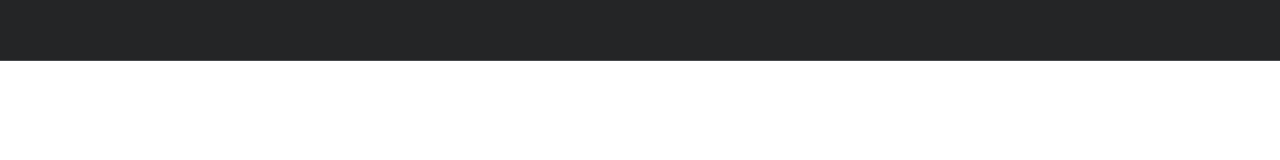
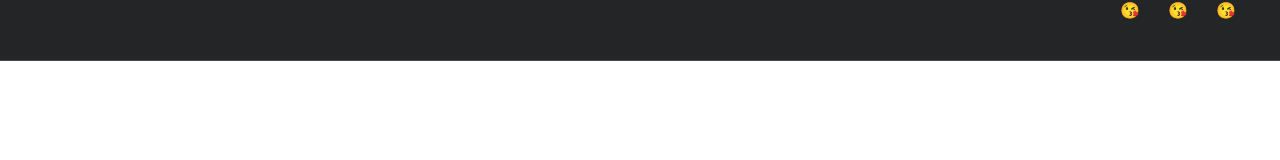
Before and after one commit to adamrayw/react-multi-level-dropdown, a React (Create React App) app: page / in a window 1280 px wide. Shown: the top 160 px of the page. Built offline with nearby package versions, Linux system fonts and the light colour scheme.

Commit message:
Add some NavItem and create NavItem component with props

```diff
--- a/src/App.js
+++ b/src/App.js
@@ -3,7 +3,9 @@ import React from "react";
 function App() {
   return (
     <Navbar>
-      <NavItem />
+      <NavItem icon="😘" />
+      <NavItem icon="😘" />
+      <NavItem icon="😘" />
     </Navbar>
   );
 }
@@ -18,10 +20,11 @@ function Navbar(props) {
   );
 }
 
-function NavItem() {
+function NavItem(props) {
   return (
     <li className="nav-item">
       <a href="#" className="icon-button">
+        {props.icon}
       </a>
     </li>
   )
```
